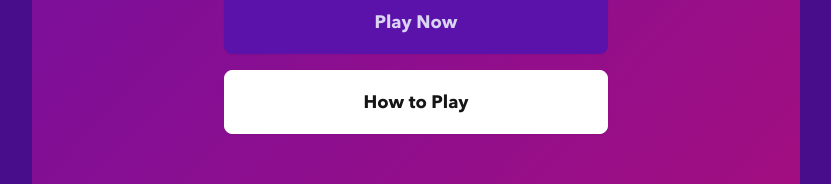
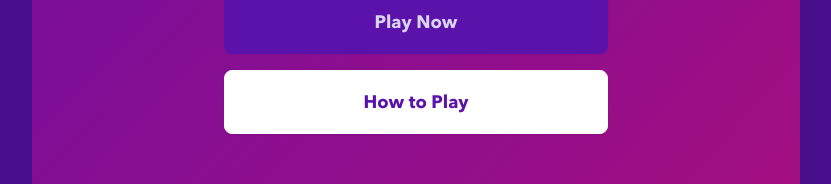
Before and after one commit to ricardogrecco/spark-snake-game, a Next.js app: page / in a window 1280 px wide. Shown: the part 505-689 px from the top of the page, without its empty margins (224-1055 px from the left). Built offline with nearby package versions, Linux system fonts and the light colour scheme.

Commit message:
Changed How To Play button text color to primary in Landing page.

```diff
--- a/app/page.tsx
+++ b/app/page.tsx
@@ -40,7 +40,7 @@ export default function Home() {
                 </Link>
                 <Link
                   href="/tutorial"
-                  className="btn btn-lg btn-info max-w-lg w-full font-bold"
+                  className="btn btn-lg btn-info max-w-lg w-full font-bold text-primary"
                 >
                   How to Play
                 </Link>
```
